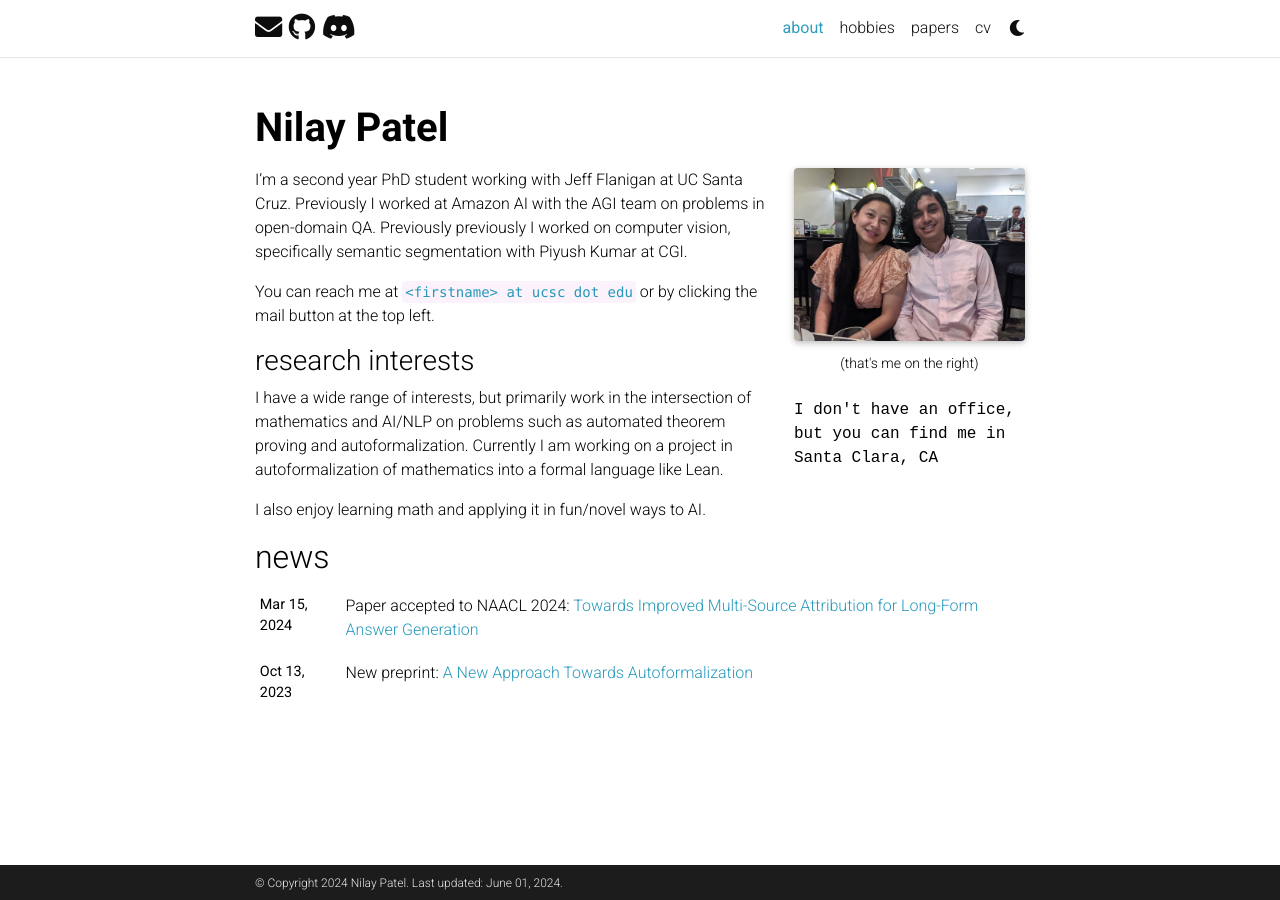
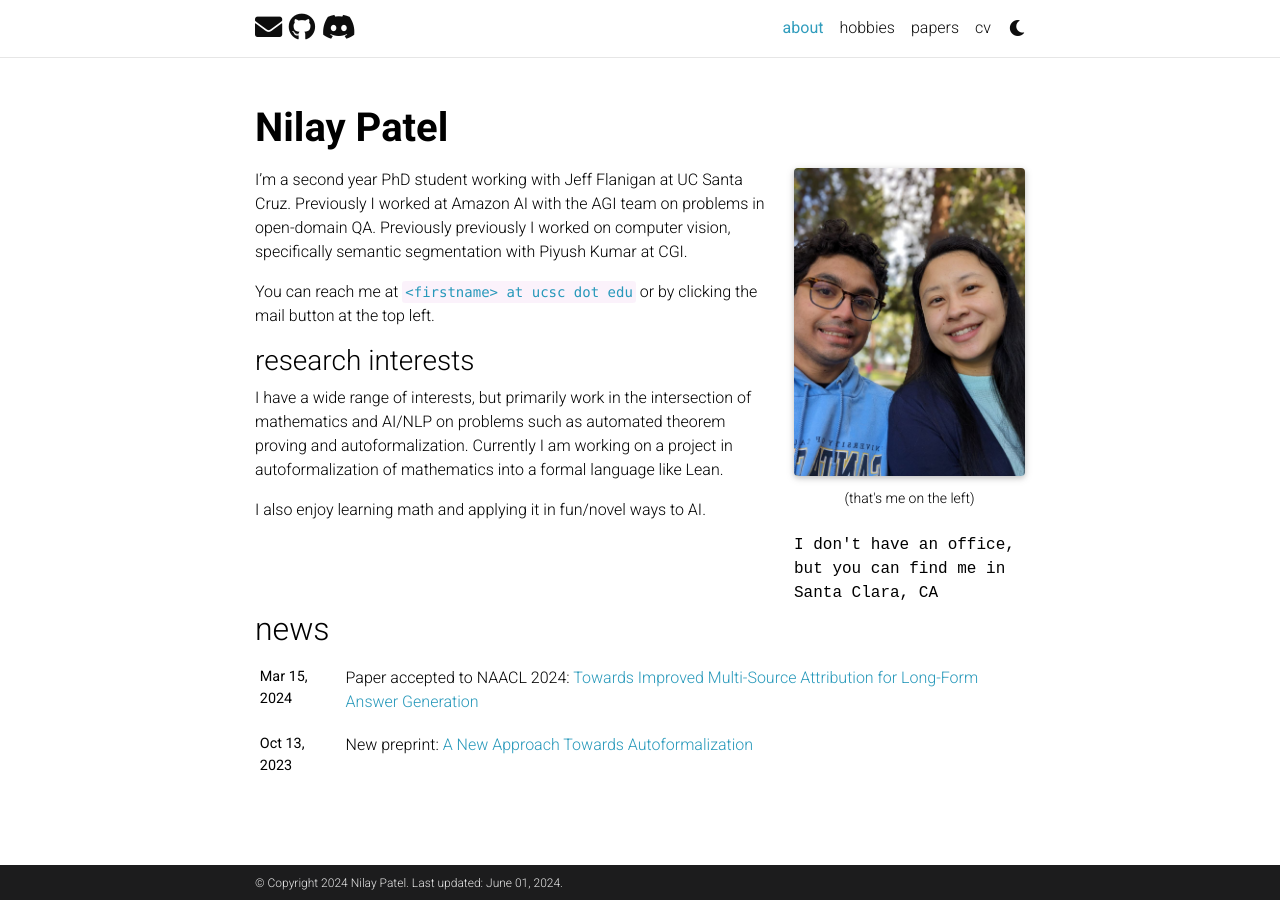
Before and after one commit to offendo/offendo.github.io, a Jekyll site: the page built from _pages/about.md, in a window 1280 px wide. Built offline with Jekyll 4.4.1, drawn with Linux system fonts in a browser that asks for light colours; full-size pictures stand in for the smaller copies a plugin makes; comment, search, counter and statistics services are not loaded; a style sheet for code colours, icons or effects is not loaded.

Commit message:
Update profile pic

```diff
--- a/_pages/about.md
+++ b/_pages/about.md
@@ -5,9 +5,9 @@ permalink: /
 
 profile:
   align: right
-  image: prof_pic.jpg
+  image: prof_pic_2024.jpg
   image_circular: false # crops the image to make it circular
-  caption: (that's me on the right)
+  caption: (that's me on the left)
   address: >
     <p>I don't have an office, but you can find me in Santa Clara, CA</p>
 
```
Also changed, not shown: assets/img/prof_pic_2024.jpg (added).
